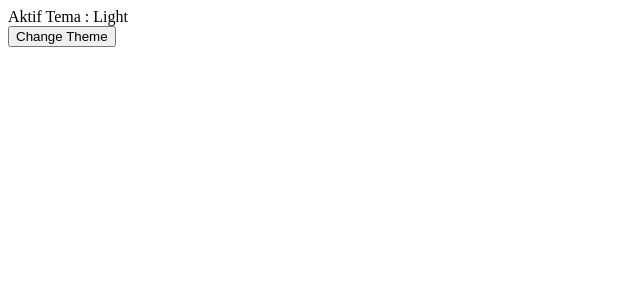
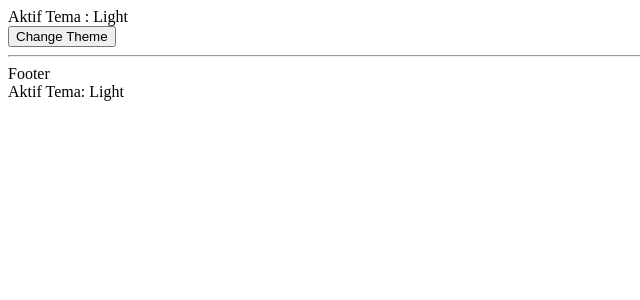
Before and after one commit to Svobodennn/React, a React (Create React App) app in the folder context-api/: page / in a window 1280 px wide. Shown: the top 300 px of the page, without its empty margins (0-640 px from the left). Built offline with nearby package versions, Linux system fonts and the light colour scheme.

Commit message:
Veri Manipülasyonu

```diff
--- a/context-api/src/App.js
+++ b/context-api/src/App.js
@@ -1,4 +1,5 @@
 import ChangeTheme from "./components/ChangeTheme";
+import Footer from "./components/Footer";
 import {ThemeContextProvider} from "./contexts/ThemeContext";
 
 function App() {
@@ -6,6 +7,7 @@ function App() {
     <div className="App">
       <ThemeContextProvider>
         <ChangeTheme/>
+        <Footer/>
       </ThemeContextProvider>
     </div>
   );
--- a/context-api/src/components/ChangeTheme.js
+++ b/context-api/src/components/ChangeTheme.js
@@ -3,12 +3,13 @@ import ThemeContext from '../contexts/ThemeContext'
 
 function ChangeTheme() {
 
-    const data = useContext(ThemeContext)
+    // const data = useContext(ThemeContext)
+    const {theme, setTheme} = useContext(ThemeContext)
 
     return (
         <div>
-            <div>Aktif Tema : {data}</div>
-            <button>Change Theme</button>
+            <div>Aktif Tema : {theme}</div>
+            <button onClick={()=> setTheme(theme == "Dark" ? "Light":"Dark")}>Change Theme</button>
         </div>
     )
 }
--- /dev/null
+++ b/context-api/src/components/Footer.js
@@ -0,0 +1,15 @@
+import React, {useContext} from 'react'
+import ThemeContext from '../contexts/ThemeContext'
+
+function Footer() {
+    const {theme} = useContext(ThemeContext)
+  return (
+    <div>
+      <hr />
+      Footer <br />
+      Aktif Tema: {theme}
+    </div>
+  )
+}
+
+export default Footer
--- a/context-api/src/contexts/ThemeContext.js
+++ b/context-api/src/contexts/ThemeContext.js
@@ -1,10 +1,16 @@
-import React, { createContext } from 'react'
+import React, { createContext, useState } from 'react'
 
 const ThemeContext = createContext();
 
 export const ThemeContextProvider = ({children}) => {
 
-    return <ThemeContext.Provider value="Light">
+    const [theme, setTheme] = useState("Light")
+    const values= {
+        theme,
+        setTheme
+    }
+
+    return <ThemeContext.Provider value={values}>
         {children}
     </ThemeContext.Provider>
 }
```
